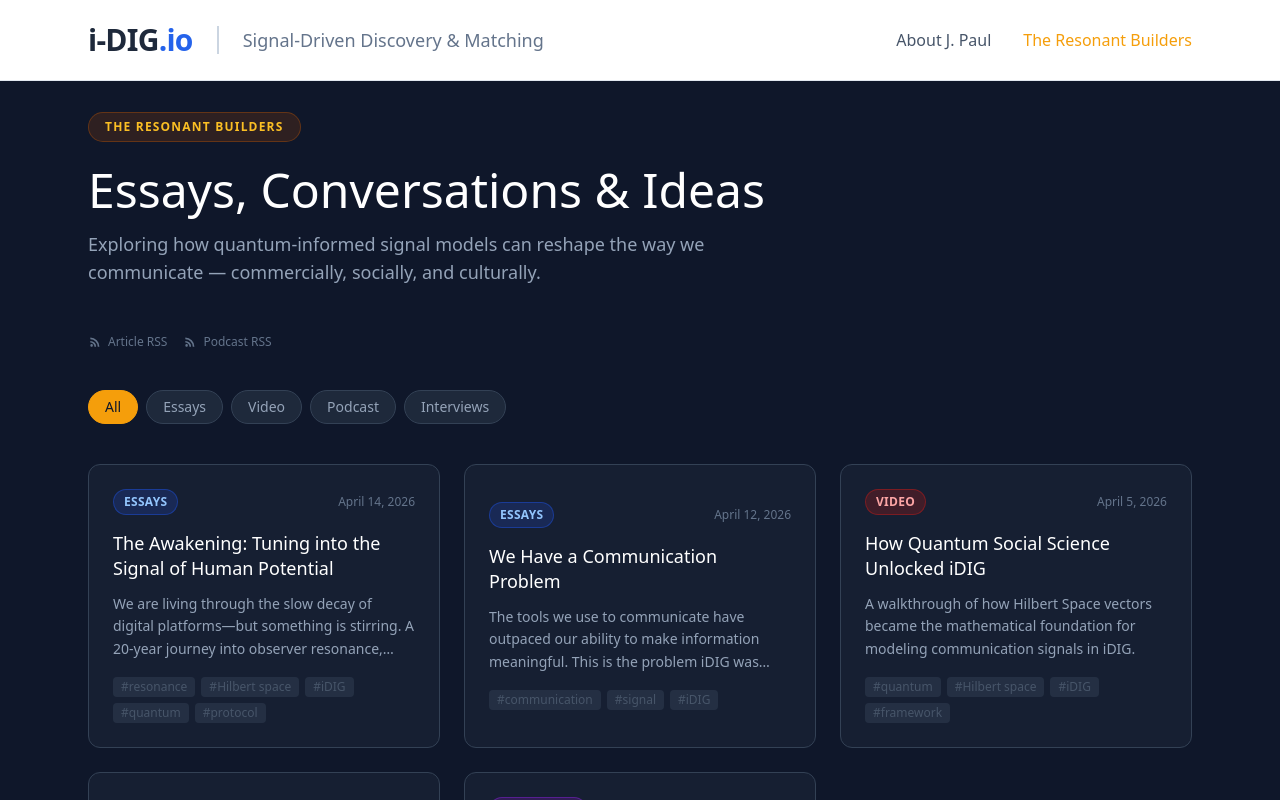
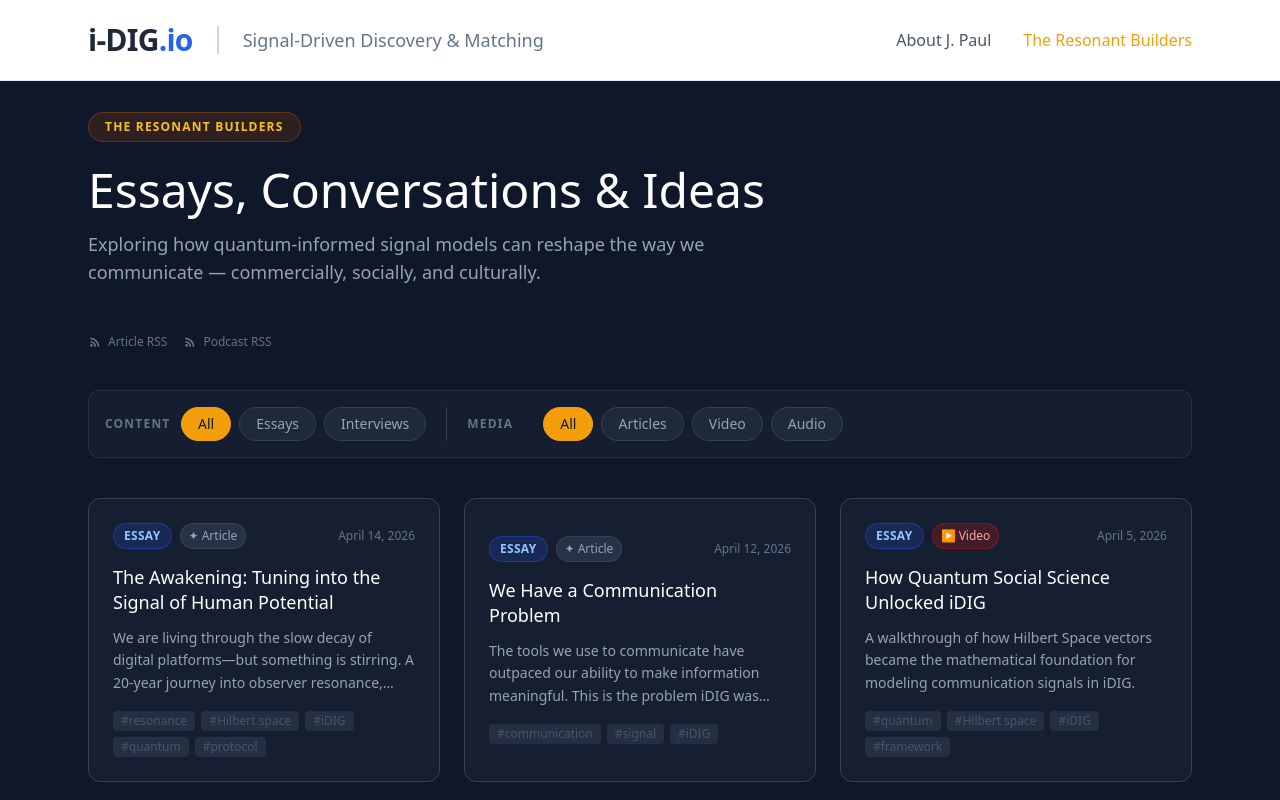
Before and after one commit to theresonantbuilder/idig_website, a React (Vite) app: page /theresonantbuilders in a window 1280 px wide. Shown: the top 800 px of the page. Built offline with nearby package versions, Linux system fonts and the light colour scheme.

Commit message:
Update blog post labeling.

```diff
--- a/src/pages/TheResonantBuilders.tsx
+++ b/src/pages/TheResonantBuilders.tsx
@@ -1,33 +1,69 @@
 import { useState } from 'react';
 import { useLocation } from 'wouter';
 import { getAllPostMeta } from '../lib/posts';
-import type { PostType } from '../types/post';
+import type { PostMeta } from '../types/post';
 
-const TYPE_LABELS: Record<PostType | 'all', string> = {
-  all: 'All',
-  essay: 'Essays',
-  video: 'Video',
-  podcast: 'Podcast',
-  interview: 'Interviews',
+type ContentFilter = 'all' | 'essay' | 'interview';
+type MediaFilter  = 'all' | 'article' | 'video' | 'audio';
+
+function getMediaType(post: PostMeta): 'video' | 'audio' | 'article' {
+  if (post.videoUrl) return 'video';
+  if (post.audioUrl) return 'audio';
+  return 'article';
+}
+
+function getContentType(post: PostMeta): 'essay' | 'interview' {
+  return post.type === 'interview' ? 'interview' : 'essay';
+}
+
+const CONTENT_BADGE: Record<'essay' | 'interview', string> = {
+  essay:     'bg-blue-900/40 text-blue-300 border-blue-700/50',
+  interview: 'bg-purple-900/40 text-purple-300 border-purple-700/50',
 };
 
-const TYPE_COLORS: Record<PostType, string> = {
-  essay: 'bg-blue-900/40 text-blue-300 border-blue-700/50',
-  video: 'bg-red-900/40 text-red-300 border-red-700/50',
-  podcast: 'bg-emerald-900/40 text-emerald-300 border-emerald-700/50',
-  interview: 'bg-purple-900/40 text-purple-300 border-purple-700/50',
+const MEDIA_BADGE: Record<'article' | 'video' | 'audio', string> = {
+  article: 'bg-slate-700/60 text-slate-400 border-slate-600/50',
+  video:   'bg-red-900/40 text-red-300 border-red-700/50',
+  audio:   'bg-emerald-900/40 text-emerald-300 border-emerald-700/50',
+};
+
+const MEDIA_ICONS: Record<'article' | 'video' | 'audio', string> = {
+  article: '✦',
+  video:   '▶',
+  audio:   '♪',
 };
 
 function formatDate(dateStr: string) {
   return new Date(dateStr).toLocaleDateString('en-US', { year: 'numeric', month: 'long', day: 'numeric' });
 }
 
+function FilterBtn({ active, onClick, children }: { active: boolean; onClick: () => void; children: React.ReactNode }) {
+  return (
+    <button
+      onClick={onClick}
+      className={`px-4 py-1.5 rounded-full text-sm font-medium border transition ${
+        active
+          ? 'bg-amber-500 text-slate-900 border-amber-500'
+          : 'bg-slate-800 text-slate-400 border-slate-700 hover:border-slate-500 hover:text-slate-300'
+      }`}
+    >
+      {children}
+    </button>
+  );
+}
+
 export default function TheResonantBuilders() {
   const [, navigate] = useLocation();
-  const [filter, setFilter] = useState<PostType | 'all'>('all');
+  const [contentFilter, setContentFilter] = useState<ContentFilter>('all');
+  const [mediaFilter, setMediaFilter]     = useState<MediaFilter>('all');
 
   const allPosts = getAllPostMeta();
-  const posts = filter === 'all' ? allPosts : allPosts.filter(p => p.type === filter);
+
+  const posts = allPosts.filter(post => {
+    const contentMatch = contentFilter === 'all' || getContentType(post) === contentFilter;
+    const mediaMatch   = mediaFilter === 'all'   || getMediaType(post)   === mediaFilter;
+    return contentMatch && mediaMatch;
+  });
 
   return (
     <div className="min-h-screen bg-slate-900 font-sans text-slate-300 selection:bg-blue-900">
@@ -74,38 +110,53 @@ export default function TheResonantBuilders() {
             </a>
           </div>
 
-          {/* Filter bar */}
-          <div className="flex flex-wrap gap-2 mb-10">
-            {(Object.keys(TYPE_LABELS) as (PostType | 'all')[]).map(key => (
-              <button
-                key={key}
-                onClick={() => setFilter(key)}
-                className={`px-4 py-1.5 rounded-full text-sm font-medium border transition ${
-                  filter === key
-                    ? 'bg-amber-500 text-slate-900 border-amber-500'
-                    : 'bg-slate-800 text-slate-400 border-slate-700 hover:border-slate-500'
-                }`}
-              >
-                {TYPE_LABELS[key]}
-              </button>
-            ))}
+          {/* Filters */}
+          <div className="bg-slate-800/40 border border-slate-700/50 rounded-xl p-4 mb-10 flex flex-col sm:flex-row gap-4">
+            <div className="flex items-center gap-3">
+              <span className="text-xs font-bold text-slate-500 uppercase tracking-widest w-16 shrink-0">Content</span>
+              <div className="flex flex-wrap gap-2">
+                <FilterBtn active={contentFilter === 'all'}       onClick={() => setContentFilter('all')}>All</FilterBtn>
+                <FilterBtn active={contentFilter === 'essay'}     onClick={() => setContentFilter('essay')}>Essays</FilterBtn>
+                <FilterBtn active={contentFilter === 'interview'} onClick={() => setContentFilter('interview')}>Interviews</FilterBtn>
+              </div>
+            </div>
+
+            <div className="hidden sm:block w-px bg-slate-700 self-stretch mx-1" />
+
+            <div className="flex items-center gap-3">
+              <span className="text-xs font-bold text-slate-500 uppercase tracking-widest w-16 shrink-0">Media</span>
+              <div className="flex flex-wrap gap-2">
+                <FilterBtn active={mediaFilter === 'all'}     onClick={() => setMediaFilter('all')}>All</FilterBtn>
+                <FilterBtn active={mediaFilter === 'article'} onClick={() => setMediaFilter('article')}>Articles</FilterBtn>
+                <FilterBtn active={mediaFilter === 'video'}   onClick={() => setMediaFilter('video')}>Video</FilterBtn>
+                <FilterBtn active={mediaFilter === 'audio'}   onClick={() => setMediaFilter('audio')}>Audio</FilterBtn>
+              </div>
+            </div>
           </div>
 
           {/* Post grid */}
           {posts.length === 0 ? (
-            <p className="text-slate-500 text-center py-20">No posts yet in this category.</p>
+            <p className="text-slate-500 text-center py-20">No posts match this filter.</p>
           ) : (
             <div className="grid md:grid-cols-2 lg:grid-cols-3 gap-6">
-              {posts.map(post => (
+              {posts.map(post => {
+                const contentType = getContentType(post);
+                const mediaType   = getMediaType(post);
+                return (
                   <button
                     key={post.slug}
                     onClick={() => navigate(`/theresonantbuilders/${post.slug}`)}
                     className="text-left bg-slate-800/50 border border-slate-700 rounded-xl p-6 hover:border-amber-600/50 hover:bg-slate-800 transition group"
                   >
                     <div className="flex items-center justify-between mb-4">
-                    <span className={`text-xs font-semibold uppercase tracking-wide px-2.5 py-1 rounded-full border ${TYPE_COLORS[post.type]}`}>
-                      {TYPE_LABELS[post.type]}
+                      <div className="flex items-center gap-2">
+                        <span className={`text-xs font-semibold uppercase tracking-wide px-2.5 py-1 rounded-full border ${CONTENT_BADGE[contentType]}`}>
+                          {contentType === 'essay' ? 'Essay' : 'Interview'}
                         </span>
+                        <span className={`text-xs font-medium px-2 py-1 rounded-full border ${MEDIA_BADGE[mediaType]}`}>
+                          {MEDIA_ICONS[mediaType]} {mediaType.charAt(0).toUpperCase() + mediaType.slice(1)}
+                        </span>
+                      </div>
                       <span className="text-xs text-slate-500">{formatDate(post.date)}</span>
                     </div>
                     <h2 className="text-white font-medium text-lg leading-snug mb-3 group-hover:text-amber-300 transition">{post.title}</h2>
@@ -118,7 +169,8 @@ export default function TheResonantBuilders() {
                       </div>
                     )}
                   </button>
-              ))}
+                );
+              })}
             </div>
           )}
         </div>
```
Lines whose indentation alone changed are shown as unchanged.
